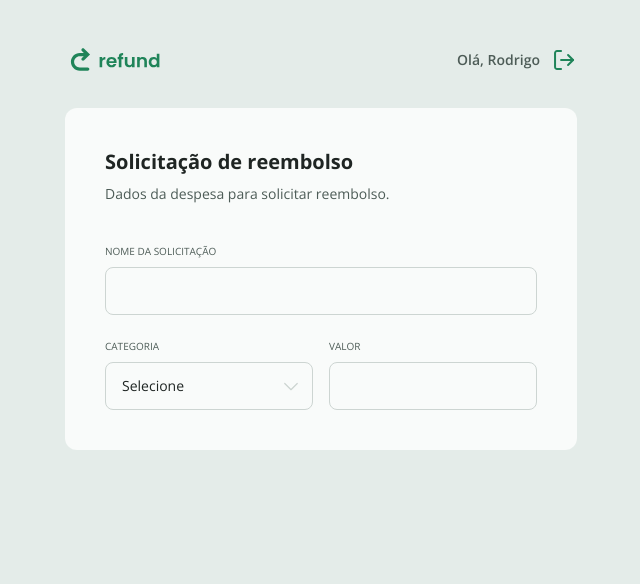
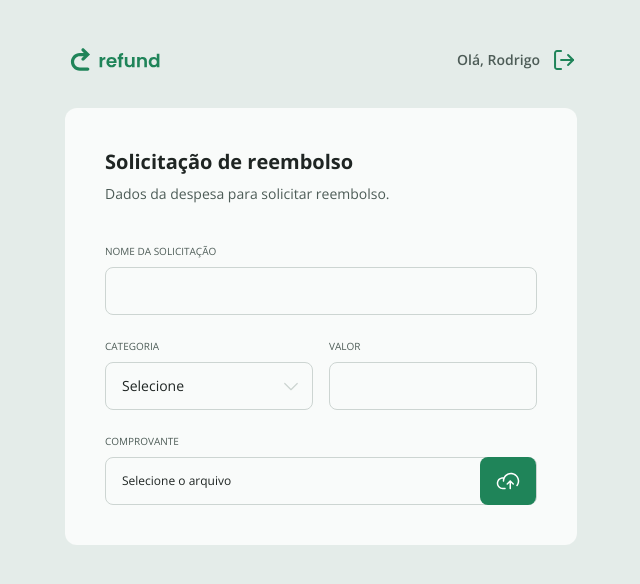
Before and after one commit to palhetabraian/APP-Reembolso, a React (Vite) app in the folder web/: page / in a window 1280 px wide. Shown: the top 584 px of the page, without its empty margins (319-959 px from the left). Built offline with nearby package versions, Linux system fonts and the light colour scheme.

Commit message:
feat: Componente de Upload

```diff
--- /dev/null
+++ b/web/src/components/Upload.tsx
@@ -0,0 +1,34 @@
+import uploadSvg from '../assets/upload.svg';
+
+type Props = React.ComponentProps<'input'> & {
+  filename?: string | null;
+};
+
+export function Upload({ filename = null, ...rest }: Props) {
+  return (
+    <div>
+      <legend className="uppercase text-xxs text-gray-200 mb-2">
+        Comprovante
+      </legend>
+
+      <div
+        className="w-full h-12 flex items-center rounded-lg border
+       border-gray-300 text-sm text-gray-100 bg-transparent outline-none"
+      >
+        <input type="file" id="upload" className="hidden" {...rest} />
+        <span className="text-xs text-gray-100 flex-1 pl-4">
+          {filename ?? 'Selecione o arquivo'}
+        </span>
+
+        <label
+          htmlFor="upload"
+          className="flex h-12 px-4 items-center bg-green-100 rounded-lg
+          cursor-pointer disabled:opacity-50 hover:bg-green-200 transition ease-linear
+        "
+        >
+          <img src={uploadSvg} alt="ícone de upload" className="w-6 h-6" />
+        </label>
+      </div>
+    </div>
+  );
+}
--- a/web/src/pages/Refund.tsx
+++ b/web/src/pages/Refund.tsx
@@ -1,8 +1,11 @@
 //rota para o funcionario fazer os reembolsos
 import { useState } from 'react';
+
 import { CATEGORIES_KEYS, CATEGORIES } from '../utils/categories';
+
 import { Input } from '../components/Input';
 import { Select } from '../components/Select';
+import { Upload } from '../components/Upload';
 
 export function Refund() {
   const [category, setCategory] = useState('');
@@ -36,6 +39,8 @@
 
         <Input legend="valor" required />
       </div>
+
+      <Upload />
     </form>
   );
 }
```
